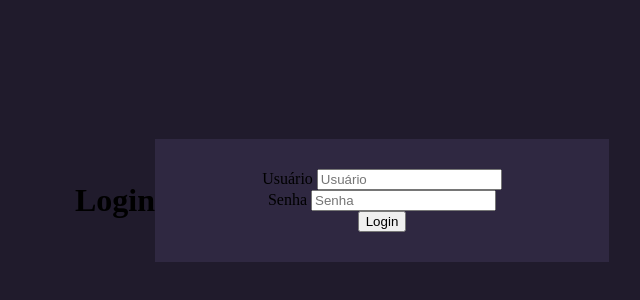
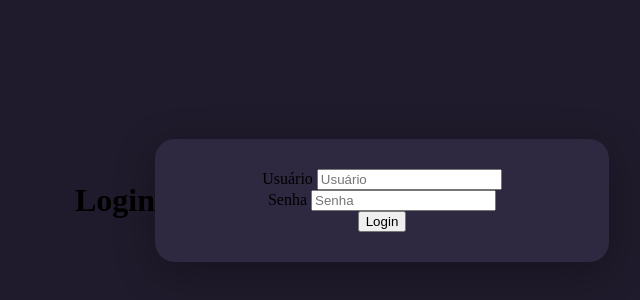
Before and after one commit to NicolasFerri011/Pagina-de-login, a plain HTML site: page index.html in a window 1280 px wide. Shown: the part 200-500 px from the top of the page, 618-1258 px from the left. Drawn offline with Linux system fonts and the light colour scheme.

Commit message:
atualização :zap:

```diff
--- a/style.css
+++ b/style.css
@@ -35,4 +35,7 @@ color: #77ffc0;
     flex-direction: column;
     padding: 30px 35px;
     background: #2f2841;
+    border: 20px;
+    border-radius: 20px;
+    box-shadow: 0px 10px 40px #00000052;
 }
```
